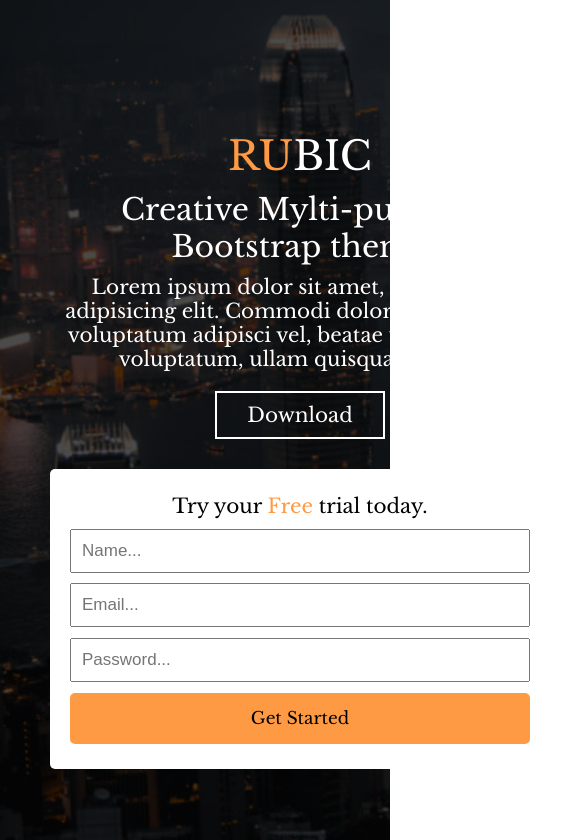
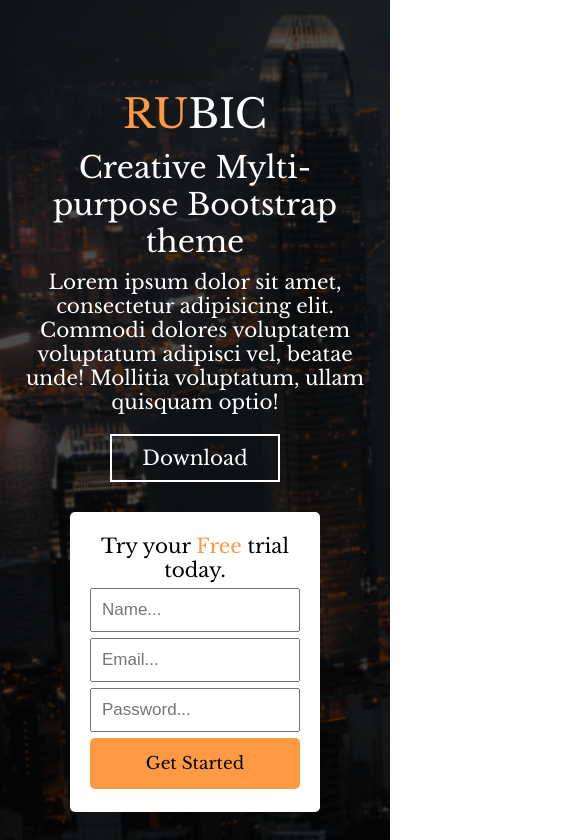
Before and after one commit to MilosM00/react-website, a React (Create React App) app: page / in a window 390 px wide. Shown: the top 840 px of the page, 585 px wide, since content can reach past the window. Built offline with nearby package versions, Linux system fonts and the light colour scheme; the HTML template or start-up script is replaced by a standard one.

Commit message:
BeforeHeader.css updated

```diff
--- a/src/components/BeforeHeader.css
+++ b/src/components/BeforeHeader.css
@@ -116,4 +116,18 @@
         place-items: center;
         gap: 30px;
     }
+
+    .overlay-free-trial{
+        width: 300px;
+    }
 }
+
+@media (max-width: 399px) {
+    .overlay-free-trial{
+        width: 250px;
+    }
+
+    .inline-before-header{
+        padding: 0 20px;
+    }
+}
```
